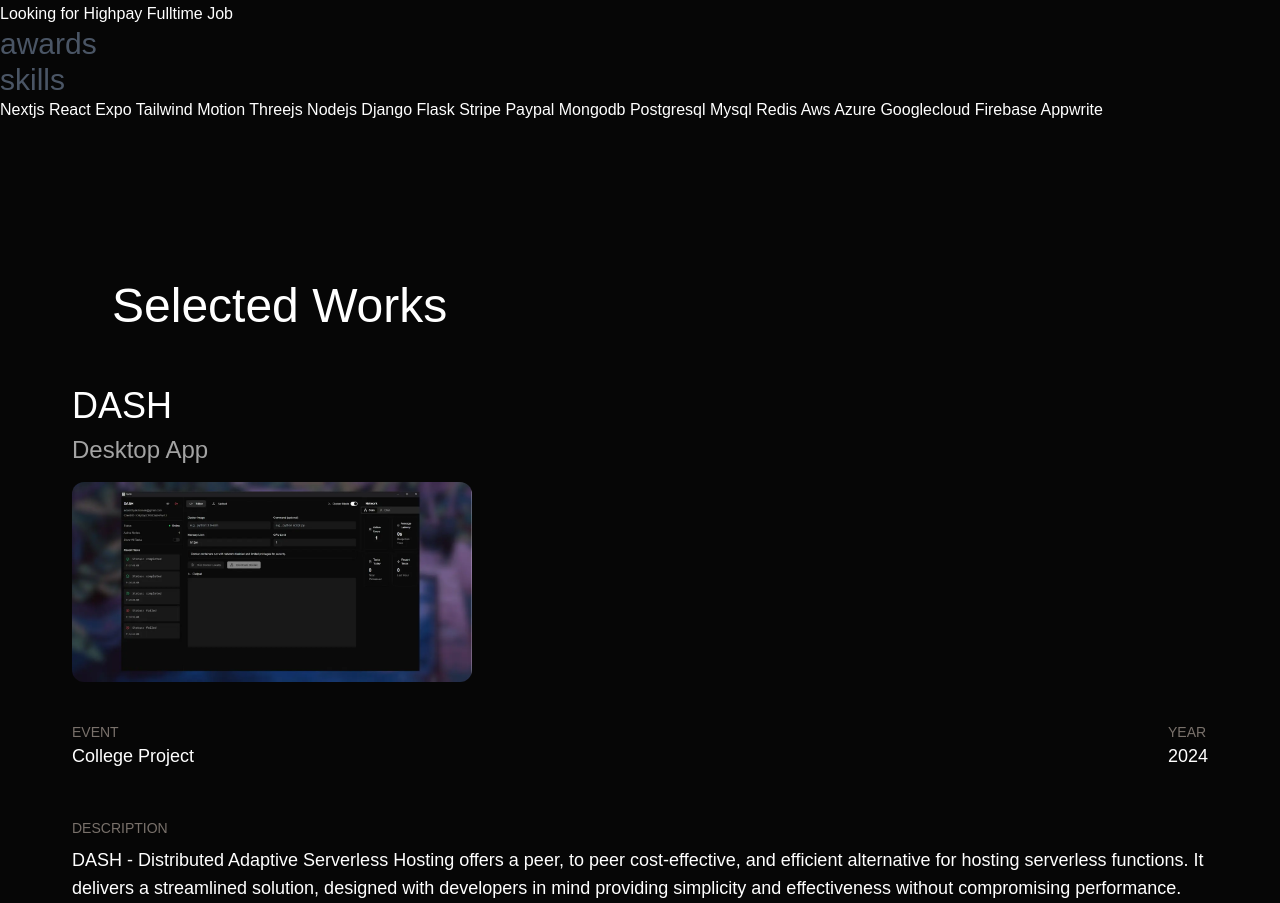
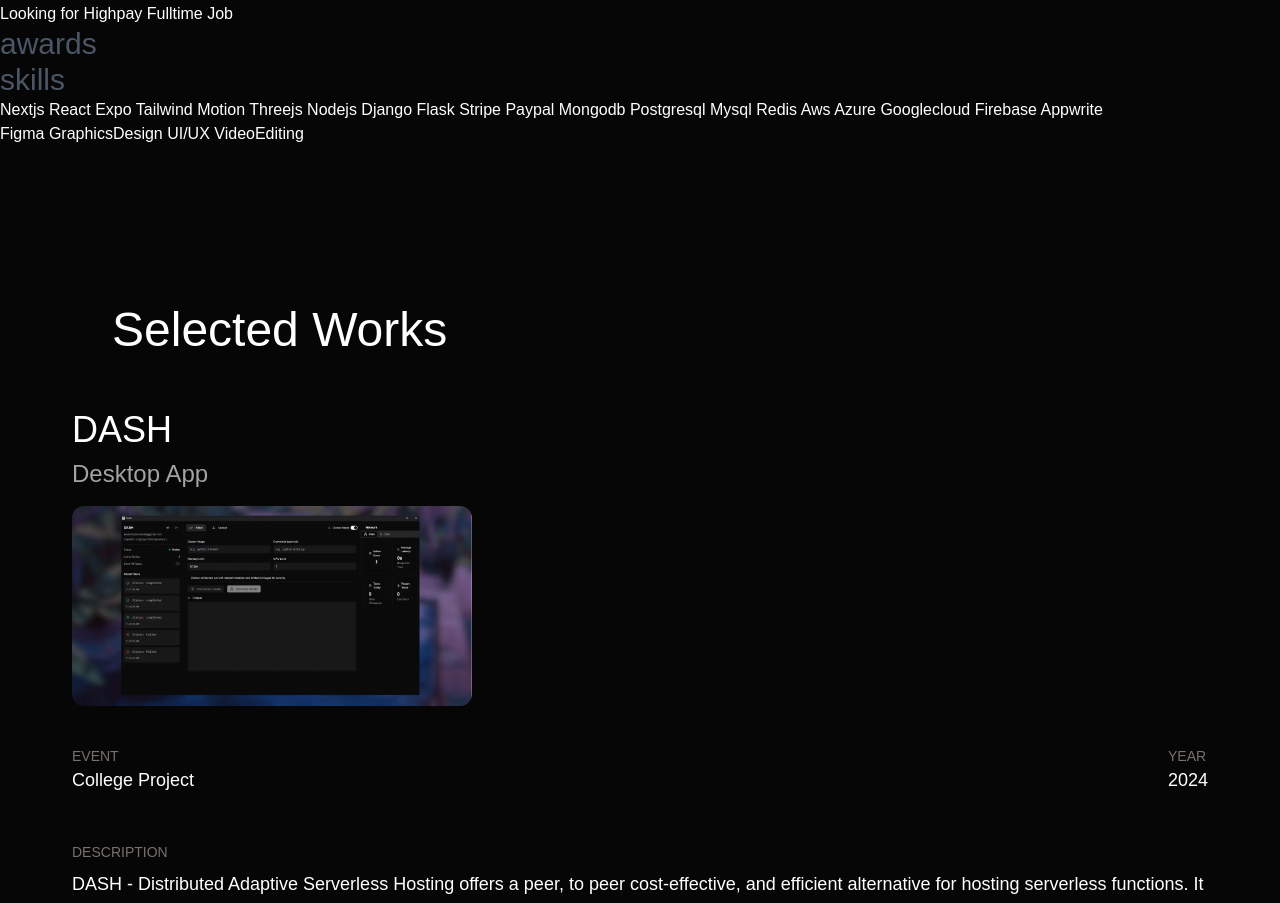
Before and after one commit to kishorekumargr/kishorekumargr, a Next.js app: page / in a window 1280 px wide. Shown: the part 1123-2026 px from the top of the page. Built offline with nearby package versions, Linux system fonts and the light colour scheme.

Commit message:
Added Text four

```diff
--- a/components/Experience.tsx
+++ b/components/Experience.tsx
@@ -26,6 +26,7 @@ export default function Experience() {
           Nextjs React Expo Tailwind Motion Threejs Nodejs Django Flask Stripe Paypal Mongodb
           Postgresql Mysql Redis Aws Azure Googlecloud Firebase Appwrite
         </p>
+        <p>Figma GraphicsDesign UI/UX VideoEditing</p>
       </div>
     </section>
   );
```
